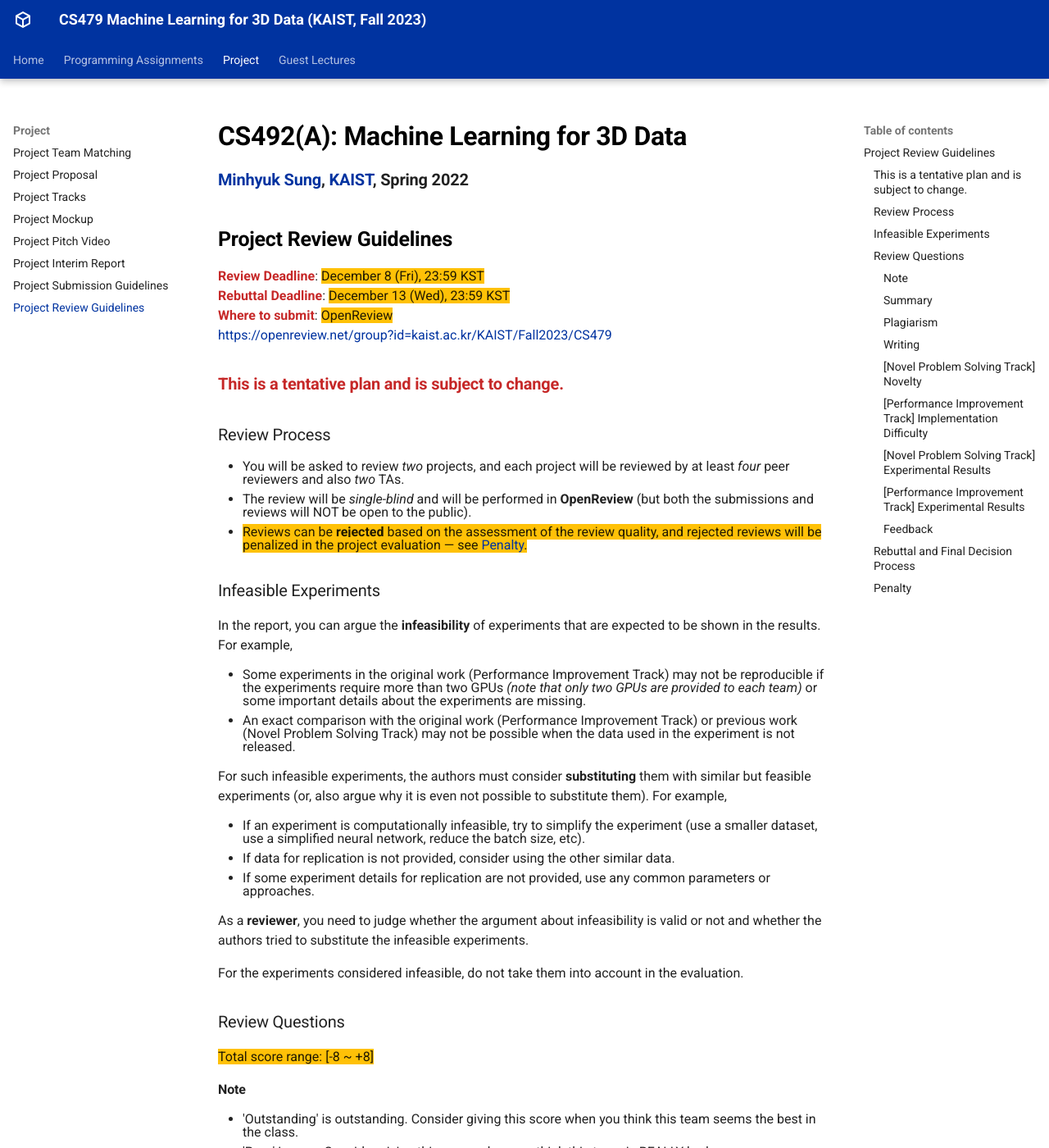
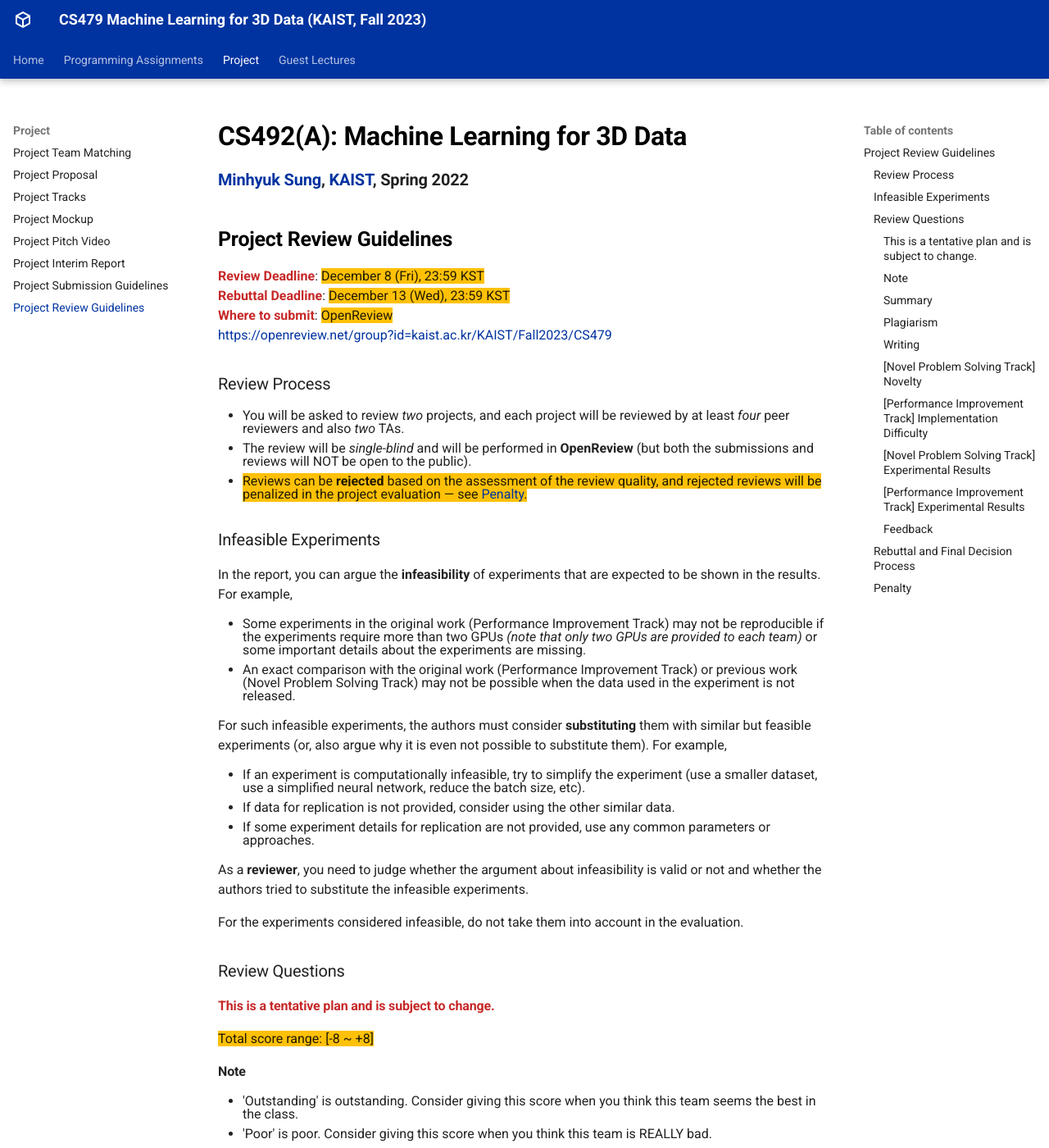
Before and after one commit to mhsung/kaist-cs479-fall-2023, an MkDocs documentation site: the page built from docs/project-review-guidelines.md, in a window 1280 px wide and 1400 px high. Shown: the whole window at 82% size. Built offline with MkDocs 1.6.1 and Material for MkDocs 9.7.7, drawn with Linux system fonts in a browser that asks for light colours; some of the changed lines change nothing that is shown.

Commit message:
Updated.

```diff
--- a/docs/project-review-guidelines.md
+++ b/docs/project-review-guidelines.md
@@ -13,9 +13,6 @@
 ^^Rebuttal Deadline^^: ==December 13 (Wed), 23:59 KST==
 ^^Where to submit^^: ==OpenReview==
 [https://openreview.net/group?id=kaist.ac.kr/KAIST/Fall2023/CS479](https://openreview.net/group?id=kaist.ac.kr/KAIST/Fall2023/CS479){:target="_blank"}
-
-
-### ^^This is a tentative plan and is subject to change.^^
 
 
 ### Review Process
@@ -46,6 +43,8 @@
 
 
 ### Review Questions
+
+#### ^^This is a tentative plan and is subject to change.^^
 
 ==Total score range: [-8 ~ +8]==
 
```
